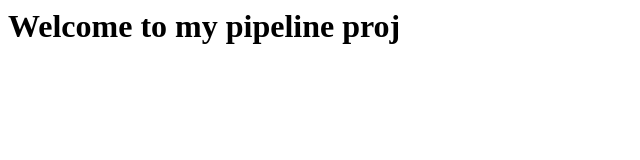
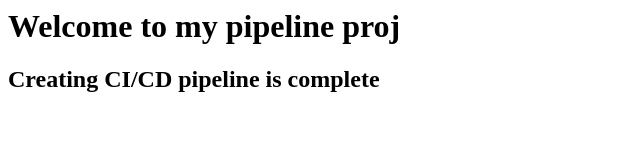
Before and after one commit to mani793/website, a plain HTML site: page index.html in a window 1280 px wide. Shown: the whole page, without its empty margins (0-640 px from the left). Drawn offline with Linux system fonts and the light colour scheme.

Commit message:
added header

```diff
--- a/index.html
+++ b/index.html
@@ -2,5 +2,6 @@
 <title>Jenkins CI/CD Pipeline</title>
 <body>
 <h1> Welcome to my pipeline proj </h1>
+<h2> Creating CI/CD pipeline is complete </h2>
 </body>
 </html>
```
